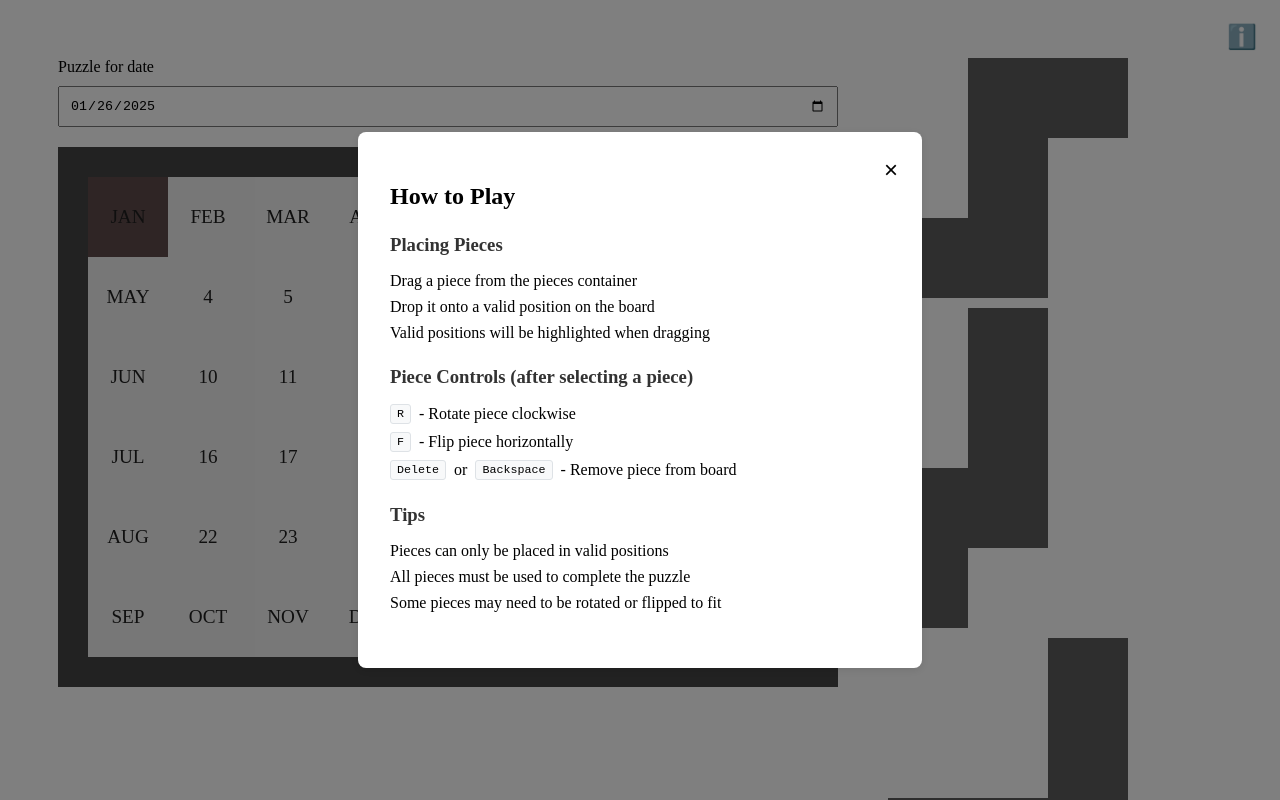
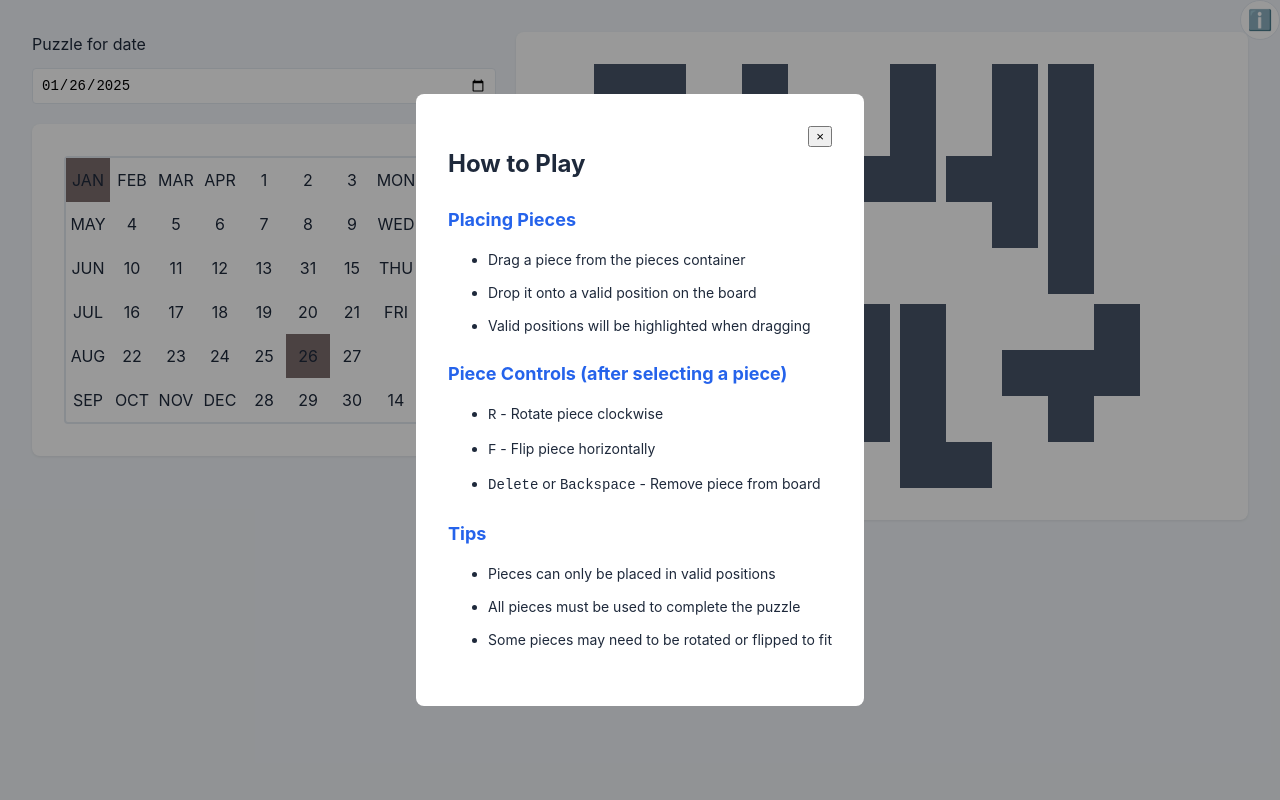
Before and after one commit to rdinkar/calendar-puzzle, a React (Vite) app: page / in a window 1280 px wide. Shown: the top 800 px of the page. Built offline with nearby package versions, Linux system fonts and the light colour scheme.

Commit message:
style enhancement

```diff
--- a/src/App.css
+++ b/src/App.css
@@ -1,73 +1,234 @@
+:root {
+  --primary-color: #2563eb;
+  --border-color: #e2e8f0;
+  --text-color: #1e293b;
+  --shadow-color: rgba(0, 0, 0, 0.08);
+  --success-color: #22c55e;
+  --hover-color: #dbeafe;
+  --piece-color: #475569;
+  --restricted-piece-color: #7d6d6d;
+  --piece-placed-color: #8fa4b9;
+  --piece-border-color: #212121;
+  --cell-size: 46px;
+}
+
+body {
+  background: #f1f5f9;
+  min-height: 100vh;
+  margin: 0;
+  font-family: -apple-system, BlinkMacSystemFont, "Segoe UI", Roboto, sans-serif;
+  color: var(--text-color);
+  line-height: 1.5;
+}
+
 #root {
-  padding: 50px;
+  padding: 2rem;
 }
 
 .app-container {
   display: flex;
-  justify-content: space-between;
-  align-items: flex-start;
-  gap: 50px;
-}
-
-.puzzle-board-boundary {
-  padding: 30px;
-  background-color: #444;
-}
-
-.gap-2 {
   gap: 20px;
 }
 
-.gap-1 {
-  gap: 10px;
-}
-
-.p-1 {
-  padding: 10px;
+/* Board Styles */
+.puzzle-board-boundary {
+  background: white;
+  padding: 2rem;
+  border-radius: 0.5rem;
+  box-shadow: 0 1px 3px var(--shadow-color);
 }
 
 .puzzle-container {
-  display: flex;
-  flex-direction: column;
+  border: 2px solid var(--border-color);
+  border-radius: 4px;
 }
 
 .puzzle-row {
   display: flex;
 }
 
-.celebration-container {
-  flex: 1;
+.puzzle-cell {
+  width: 44px;
+  height: 44px;
+  display: flex;
+  align-items: center;
   justify-content: center;
-  align-items: center;
-  align-self: center;
+  border: 0px solid var(--piece-border-color);
+  font-size: 1rem;
+  transition: all 0.15s ease;
+  box-sizing: border-box;
 }
 
-.puzzle-cell {
-  width: 80px;
-  height: 80px;
-  background-color: #f0f0f0;
+.puzzle-cell.selected:not(.restricted-piece) {
+  border-color: var(--primary-color);
+}
+
+.puzzle-cell.restricted-piece {
+  background-color: var(--restricted-piece-color);
+  border-color: var(--restricted-piece-color);
+}
+
+.highlight-hover {
+  background-color: var(--hover-color);
+}
+
+.cell-placed {
+  background-color: var(--piece-placed-color);
+}
+
+/* Pieces Container */
+.pieces-container {
+  background: white;
+  padding: 2rem;
+  border-radius: 0.5rem;
+  box-shadow: 0 1px 3px var(--shadow-color);
+  display: flex;
+  gap: 10px;
+  flex-wrap: wrap;
+  align-items: flex-start;
+}
+
+.piece {
+  cursor: grab;
+  transition: transform 0.15s ease;
+}
+
+.piece.selected {
+  outline: 1px solid var(--primary-color);
+}
+
+.piece:hover {
+  transform: scale(1.02);
+}
+
+.piece-cord-unit {
+  width: var(--cell-size);
+  height: var(--cell-size);
   display: flex;
   justify-content: center;
   align-items: center;
-  font-size: 1.2rem;
-  color: #1f1f1f;
   user-select: none;
-  box-sizing: border-box;
-  border: 0px solid #000;
 }
 
-.puzzle-cell.selected:not(.fixed-piece):not(.restricted-piece) {
-  border-color: blue;
+.piece-cord-unit.solid {
+  background-color: var(--piece-color);
 }
 
-.puzzle-cell.restricted-piece {
-  background-color: #5f4b4b;
-  border-color: #5f4b4b;
+/* Date Input */
+.date-input-container {
+  margin-bottom: 1.5rem;
 }
 
-.puzzle-cell.fixed-piece {
-  background-color: #444;
-  border-color: #444;
+.date-input-container label {
+  display: block;
+  margin-bottom: 0.5rem;
+  font-weight: 500;
+  font-size: 0.875rem;
+  color: var(--text-color);
+}
+
+input[type="date"] {
+  padding: 0.5rem;
+  border: 1px solid var(--border-color);
+  border-radius: 4px;
+  font-size: 0.875rem;
+}
+
+/* Instructions */
+.instructions-modal {
+  background: rgba(0, 0, 0, 0.4);
+  position: absolute;
+  left: 0;
+  top: 0;
+  width: 100%;
+  height: 100%;
+  display: flex;
+  align-items: center;
+  justify-content: center;
+}
+
+.instructions-content {
+  background: white;
+  padding: 2rem;
+  border-radius: 0.5rem;
+  max-width: 32rem;
+  margin: 2rem;
+  position: relative;
+}
+
+.instructions-content .close-button {
+  position: absolute;
+  top: 2rem;
+  right: 2rem;
+}
+
+.instructions-content h2 {
+  font-size: 1.5rem;
+  margin-bottom: 1.5rem;
+  color: var(--text-color);
+}
+
+.instruction-section {
+  margin: 1.5rem 0;
+}
+
+.instruction-section h3 {
+  font-size: 1.125rem;
+  margin-bottom: 1rem;
+  color: var(--primary-color);
+}
+
+.instruction-section ul {
+  font-size: 0.875rem;
+}
+
+.instruction-section li {
+  margin: 0.75rem 0;
+}
+
+/* Info Button */
+.info-button {
+  background: white;
+  border: 1px solid var(--border-color);
+  border-radius: 50%;
+  width: 2.5rem;
+  height: 2.5rem;
+  font-size: 1.25rem;
+  transition: all 0.15s ease;
+  position: absolute;
+  top: 0;
+  right: 0;
+}
+
+/* Celebration */
+.celebration-container {
+  background: white;
+  padding: 2rem;
+  border-radius: 0.5rem;
+  text-align: center;
+  box-shadow: 0 1px 3px var(--shadow-color);
+  flex: 1;
+  align-items: center;
+  justify-content: center;
+}
+
+.celebration-container h2 {
+  color: var(--success-color);
+  font-size: 1.5rem;
+  margin-bottom: 1rem;
+}
+
+/* Utility Classes */
+.gap-2 {
+  gap: 1.25rem;
+}
+
+.gap-1 {
+  gap: 0.75rem;
+}
+
+.p-1 {
+  padding: 0.75rem;
 }
 
 .flex-1 {
@@ -81,39 +242,6 @@
 .flex-col {
   display: flex;
   flex-direction: column;
-}
-
-.pieces-container {
-  display: flex;
-  flex-wrap: wrap;
-  gap: 10px;
-  align-items: flex-start;
-}
-
-.piece {
-  cursor: pointer;
-}
-.piece.selected {
-  outline: 2px solid blue;
-}
-.piece-cord-unit {
-  width: 80px;
-  height: 80px;
-  display: flex;
-  justify-content: center;
-  align-items: center;
-  user-select: none;
-}
-.piece-cord-unit.solid {
-  background-color: #5d5d5d;
-}
-
-.highlight-hover {
-  background-color: rgba(0, 255, 0, 0.2);
-}
-
-.cell-placed {
-  background-color: rgba(111, 222, 228, 0.2);
 }
 
 .border-t {
@@ -131,89 +259,3 @@
 .border-r {
   border-right-width: 2px;
 }
-
-.info-button {
-  position: absolute;
-  top: 15px;
-  right: 15px;
-  background: none;
-  border: none;
-  font-size: 1.5rem;
-  cursor: pointer;
-  padding: 0.5rem;
-  border-radius: 50%;
-  transition: transform 0.2s;
-  display: flex;
-  align-items: center;
-  justify-content: center;
-}
-
-.info-button:hover {
-  transform: scale(1.1);
-}
-
-.instructions-modal {
-  position: fixed;
-  top: 0;
-  left: 0;
-  right: 0;
-  bottom: 0;
-  background: rgba(0, 0, 0, 0.5);
-  display: flex;
-  justify-content: center;
-  align-items: center;
-  z-index: 1000;
-}
-
-.instructions-content {
-  background: white;
-  padding: 2rem;
-  border-radius: 8px;
-  max-width: 500px;
-  width: 90%;
-  max-height: 90vh;
-  overflow-y: auto;
-  position: relative;
-  box-shadow: 0 2px 10px rgba(0, 0, 0, 0.1);
-}
-
-.close-button {
-  position: absolute;
-  top: 1rem;
-  right: 1rem;
-  background: none;
-  border: none;
-  font-size: 1.5rem;
-  cursor: pointer;
-  padding: 0.5rem;
-}
-
-.instruction-section {
-  margin: 1.5rem 0;
-}
-
-.instruction-section h3 {
-  margin-bottom: 0.5rem;
-  color: #333;
-}
-
-.instruction-section ul {
-  list-style-type: none;
-  padding-left: 0;
-}
-
-.instruction-section li {
-  margin: 0.5rem 0;
-  display: flex;
-  align-items: center;
-  gap: 0.5rem;
-}
-
-kbd {
-  background-color: #f8f9fa;
-  border: 1px solid #dee2e6;
-  border-radius: 3px;
-  padding: 2px 6px;
-  font-size: 0.9em;
-  font-family: monospace;
-}
--- a/src/Board.tsx
+++ b/src/Board.tsx
@@ -1,4 +1,4 @@
-import { board, fixedPiece, restrictedPiece } from "./data";
+import { board, restrictedPiece } from "./data";
 import { useEffect, useState } from "react";
 import {
   getBorderClasses,
@@ -108,10 +108,6 @@ export const Board = ({
               <div
                 key={`${i}_${j}`}
                 className={`puzzle-cell ${
-                  placedPieces[i][j]?.pieceId === fixedPiece.id
-                    ? "fixed-piece"
-                    : ""
-                } ${
                   placedPieces[i][j]?.pieceId === restrictedPiece.id
                     ? "restricted-piece"
                     : ""
@@ -123,6 +119,8 @@ export const Board = ({
                     : ""
                 }`}
                 onClick={() => {
+                  if (placedPieces[i][j]?.pieceId === restrictedPiece.id)
+                    return;
                   setSelectedPiece(placedPieces[i][j]?.pieceId || null);
                 }}
               >
--- a/src/constant.ts
+++ b/src/constant.ts
@@ -1,3 +1,3 @@
 export const ROWS = 6;
 export const COLS = 9;
-export const CELL_SIZE = 80;
+export const CELL_SIZE = 46;
--- a/src/data.ts
+++ b/src/data.ts
@@ -227,11 +227,6 @@ export const pieces = {
   ],
 };
 
-export const fixedPiece = {
-  id: "z",
-  cords: [[1]],
-};
-
 export const restrictedPiece = {
   id: "x",
   cords: [[1]],
--- a/src/utils.ts
+++ b/src/utils.ts
@@ -1,5 +1,5 @@
 import { COLS, ROWS } from "./constant";
-import { board, fixedPiece, restrictedPiece } from "./data";
+import { board, restrictedPiece } from "./data";
 import { BoardPlacedPieces, HoveredPiece } from "./types";
 
 export const getValidCords = (x: number, y: number, pieceCords: number[][]) => {
@@ -89,7 +89,7 @@ export const getInitialBoard = (restrictedDate: string): BoardPlacedPieces => {
     )
   );
   newBoard[board.length - 1][board[0].length - 1] = {
-    pieceId: fixedPiece.id,
+    pieceId: restrictedPiece.id,
   };
   return newBoard;
 };
```
